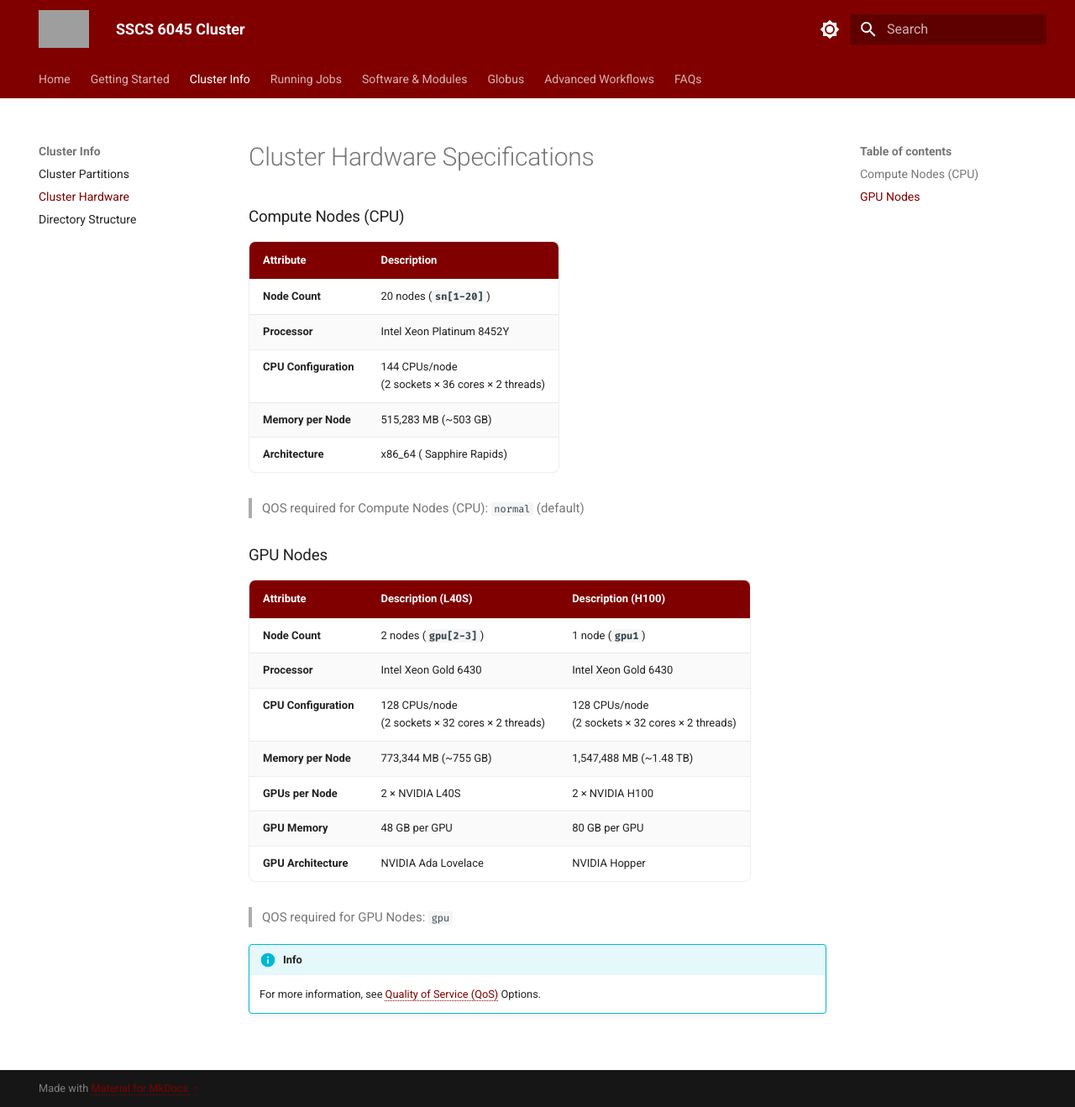
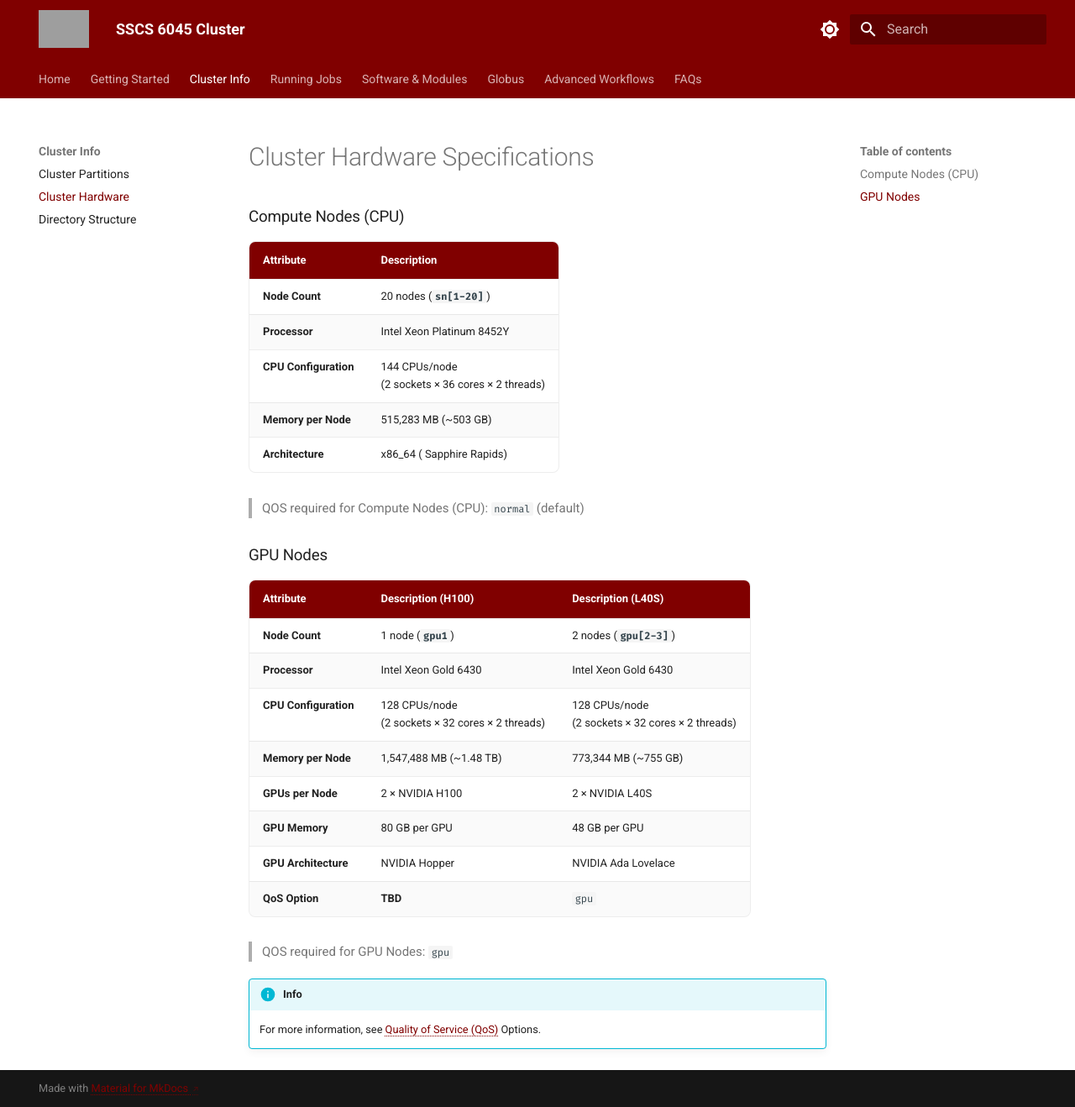
Before and after one commit to uchicago-ssd-sscs/hpc-docs, an MkDocs documentation site: the page built from docs/hardware/cluster-hardware-spec.md, in a window 1280 px wide and 1318 px high. Shown: the whole window at 84% size. Built offline with MkDocs 1.6.1 and Material for MkDocs 9.7.7, drawn with Linux system fonts in a browser that asks for light colours; grey boxes are pictures that could not be loaded.

Commit message:
Update GPU nodes spec table - add QoS row

```diff
--- a/docs/hardware/cluster-hardware-spec.md
+++ b/docs/hardware/cluster-hardware-spec.md
@@ -14,15 +14,16 @@
 
 ### GPU Nodes
 
-| Attribute             | Description (L40S)                   | Description (H100)                   |
-| :-------------------- | :----------------------------------- | :----------------------------------- |
-| **Node Count**        |  2 nodes (**`gpu[2-3]`**)            |  1 node (**`gpu1`**)                 |
-| **Processor**         |  Intel Xeon Gold 6430                |  Intel Xeon Gold 6430                |
-| **CPU Configuration** |  128 CPUs/node <br> (2 sockets × 32 cores × 2 threads)  |  128 CPUs/node <br> (2 sockets × 32 cores × 2 threads)  |
-| **Memory per Node**   |  773,344 MB (~755 GB)                |  1,547,488 MB (~1.48 TB)             |
-| **GPUs per Node**     |  2 × NVIDIA L40S                     |  2 × NVIDIA H100                     |
-| **GPU Memory**        |  48 GB per GPU                       |  80 GB per GPU                       |
-| **GPU Architecture**  |  NVIDIA Ada Lovelace                 |  NVIDIA Hopper                       |
+| Attribute             | Description (H100)                   | Description (L40S)
+| :-------------------- | :----------------------------------- | :-----------------------------------
+| **Node Count**        |  1 node (**`gpu1`**)                 |  2 nodes (**`gpu[2-3]`**)
+| **Processor**         |  Intel Xeon Gold 6430                |  Intel Xeon Gold 6430
+| **CPU Configuration** |  128 CPUs/node <br> (2 sockets × 32 cores × 2 threads)  | 128 CPUs/node <br> (2 sockets × 32 cores × 2 threads)  |
+| **Memory per Node**   |  1,547,488 MB (~1.48 TB)             |  773,344 MB (~755 GB)
+| **GPUs per Node**     |  2 × NVIDIA H100                     |  2 × NVIDIA L40S
+| **GPU Memory**        |  80 GB per GPU                       |  48 GB per GPU
+| **GPU Architecture**  |  NVIDIA Hopper                       |  NVIDIA Ada Lovelace
+| **QoS Option**        |  **TBD**                             |  `gpu`
 
 > QOS required for GPU Nodes: `gpu`
 
```
